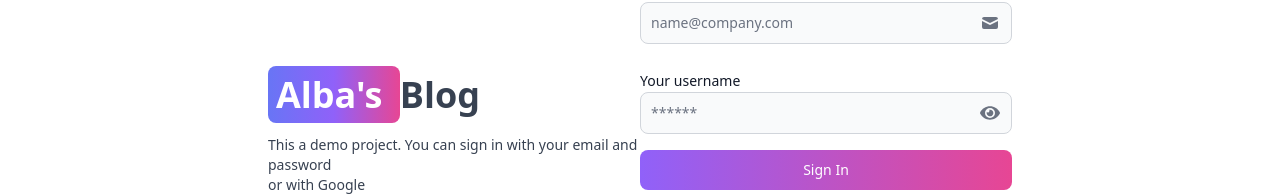
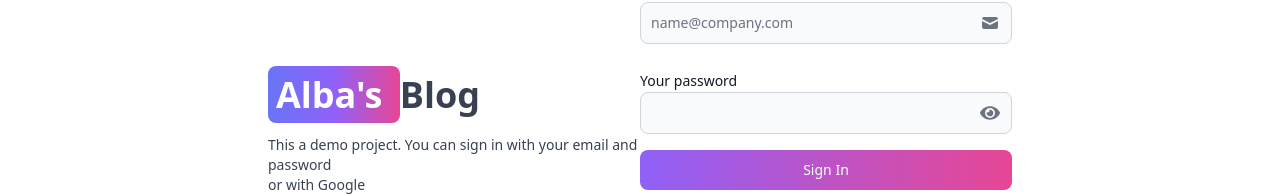
Before and after one commit to agiraldomolina/MERN-Blog, a React (Vite) app in the folder client/: page /sign-in in a window 1280 px wide. Shown: the part 178-374 px from the top of the page. Built offline with nearby package versions, Linux system fonts and the light colour scheme; no server answers.

Commit message:
fixing bugs related with the edit comment functionality

```diff
--- a/client/src/components/CommentSection.jsx
+++ b/client/src/components/CommentSection.jsx
@@ -92,11 +92,11 @@ export default function CommentSection({postId}) {
 
     const handleEdit = async (comment, editedContent) => {
         setPostComments(
-            postComments.map((comment)=>
-                comment._id === comment._id
-                ? {...comment, content: editedContent}
+            postComments.map((c)=>
+                c._id === comment._id
+                ? {...c, content: editedContent}
                 :
-                comment
+                c
             )
         )
     };
--- a/client/src/pages/SignIn.jsx
+++ b/client/src/pages/SignIn.jsx
@@ -89,12 +89,12 @@ export default function SignIn() {
               />
             </div>
             <div>
-              <Label value='Your username' />
+              <Label value='Your password' />
               <div onClick={() => setShowPassword(!showPassword)}>
               {showPassword ? (
                 <TextInput
                   type="text"
-                  placeholder="******"
+                  placeholder=""
                   id="password"
                   rightIcon={FaEye}
                   onChange={handleChange}
```
